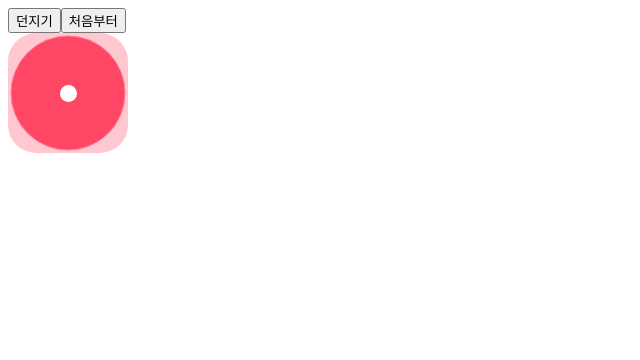
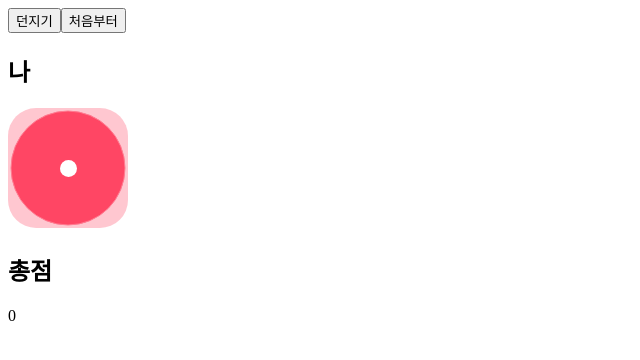
Before and after one commit to ejshin2ya/React_Web_Codeit, a React (Create React App) app: page / in a window 1280 px wide. Shown: the top 360 px of the page, without its empty margins (0-640 px from the left). Built offline with nearby package versions, Linux system fonts and the light colour scheme.

Commit message:
24. 참조형 State

```diff
--- a/src/App.js
+++ b/src/App.js
@@ -7,14 +7,20 @@
 }
 function App() {
   const [num, setNum] = useState(1);
+  const [sum, setSum] = useState(0);
+  const [gameHistory, setGameHistory] = useState([]);
 
   const handleRollClick = () => {
     const nextNum = random(6);
     setNum(nextNum);
+    setSum(sum + nextNum);
+    setGameHistory([...gameHistory, nextNum]);
   };
 
   const handleClearClick = () => {
     setNum(1);
+    setSum(0);
+    setGameHistory([]);
   };
 
   return (
@@ -23,7 +29,13 @@
         <Button onClick={handleRollClick}>던지기</Button>
         <Button onClick={handleClearClick}>처음부터</Button>
       </div>
-      <Dice color="red" num={num} />
+      <div>
+        <h2>나</h2>
+        <Dice color="red" num={num} />
+        <h2>총점</h2>
+        <p>{sum}</p>
+        <p>{gameHistory.join(",")}</p>
+      </div>
     </div>
   );
 }
```
Also changed, not shown: 1 other file (tests, documents, lock files or other folders).
